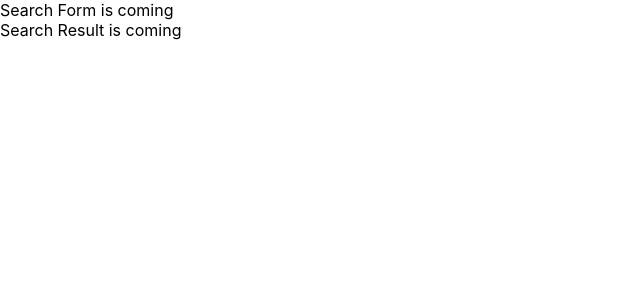
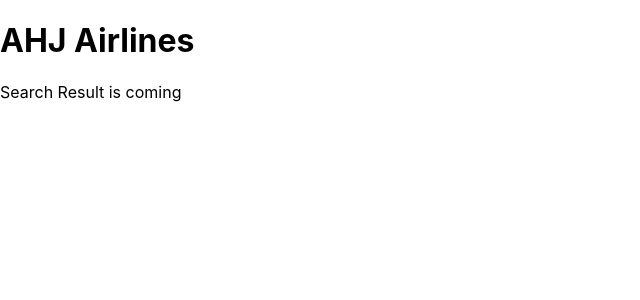
Before and after one commit to GigaXXIV/ahj-airline-client, a React (Create React App) app: page / in a window 1280 px wide. Shown: the top 300 px of the page, without its empty margins (0-640 px from the left). Built offline with nearby package versions, Linux system fonts and the light colour scheme.

Commit message:
Merge Conflict Resolution

```diff
--- a/src/components/App.js
+++ b/src/components/App.js
@@ -3,6 +3,7 @@ import SearchForFlights from './SearchForFlights';
 function App() {
   return (
     <div className="App">
+      <h1>AHJ Airlines</h1>
       {/* Parent Component */}
       <SearchForFlights />
 
--- a/src/components/SearchForFlights.jsx
+++ b/src/components/SearchForFlights.jsx
@@ -6,6 +6,7 @@ class SearchForFlights extends Component {
     render(){
         return(
             <div>
+
                 {/* child components to be updated by Andrew*/}
                 <SearchForm />
                 <SearchResults />
--- a/src/components/SearchForm.jsx
+++ b/src/components/SearchForm.jsx
@@ -1,11 +1,11 @@
 import React, { Component } from "react";
 
 class SearchForm extends Component {
-    render(){
+    render () {
         return (
-            <div>
-                Search Form is coming
-            </div>
+            <form >
+
+            </form>
         )
     }
 }
```
